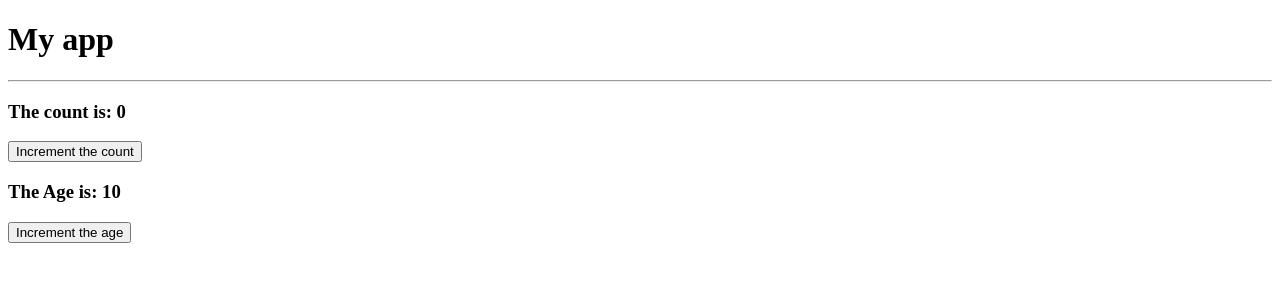
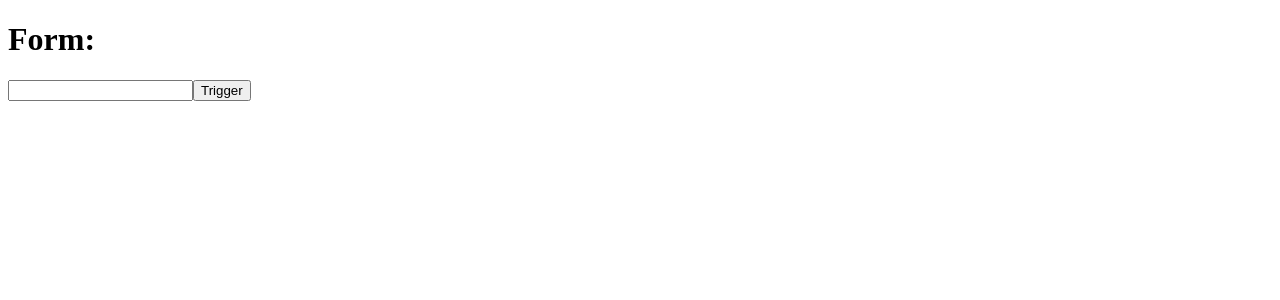
Before and after one commit to genie-ru/react_hook, a React (Create React App) app: page / in a window 1280 px wide. Shown: the top 300 px of the page. Built offline with nearby package versions, Linux system fonts and the light colour scheme.

Commit message:
add Useref version_1

```diff
--- /dev/null
+++ b/src/app-3.js
@@ -0,0 +1,31 @@
+import React, { Component } from 'react';
+
+
+
+class App extends Component {
+    constructor(props) {
+        super(props);
+
+        this.textInput = React.createRef();
+    }
+
+    triggerHandler = () => {
+        console.log(this.textInput.current.value);
+    }
+
+    render() {
+        return (
+            <>
+                <h1>Form:</h1>
+                <input type="text" ref={this.textInput} />
+                <button
+                    onClick={this.triggerHandler}
+                >
+                    Trigger
+                </button>
+            </>
+        );
+    }
+}
+
+export default App;
--- a/src/index.js
+++ b/src/index.js
@@ -1,6 +1,6 @@
 import React from 'react';
 import ReactDOM from 'react-dom/client';
-import App from './app-2.js';
+import App from './app-3.js';
 
 const root = ReactDOM.createRoot(document.getElementById('root'));
 root.render(
```
